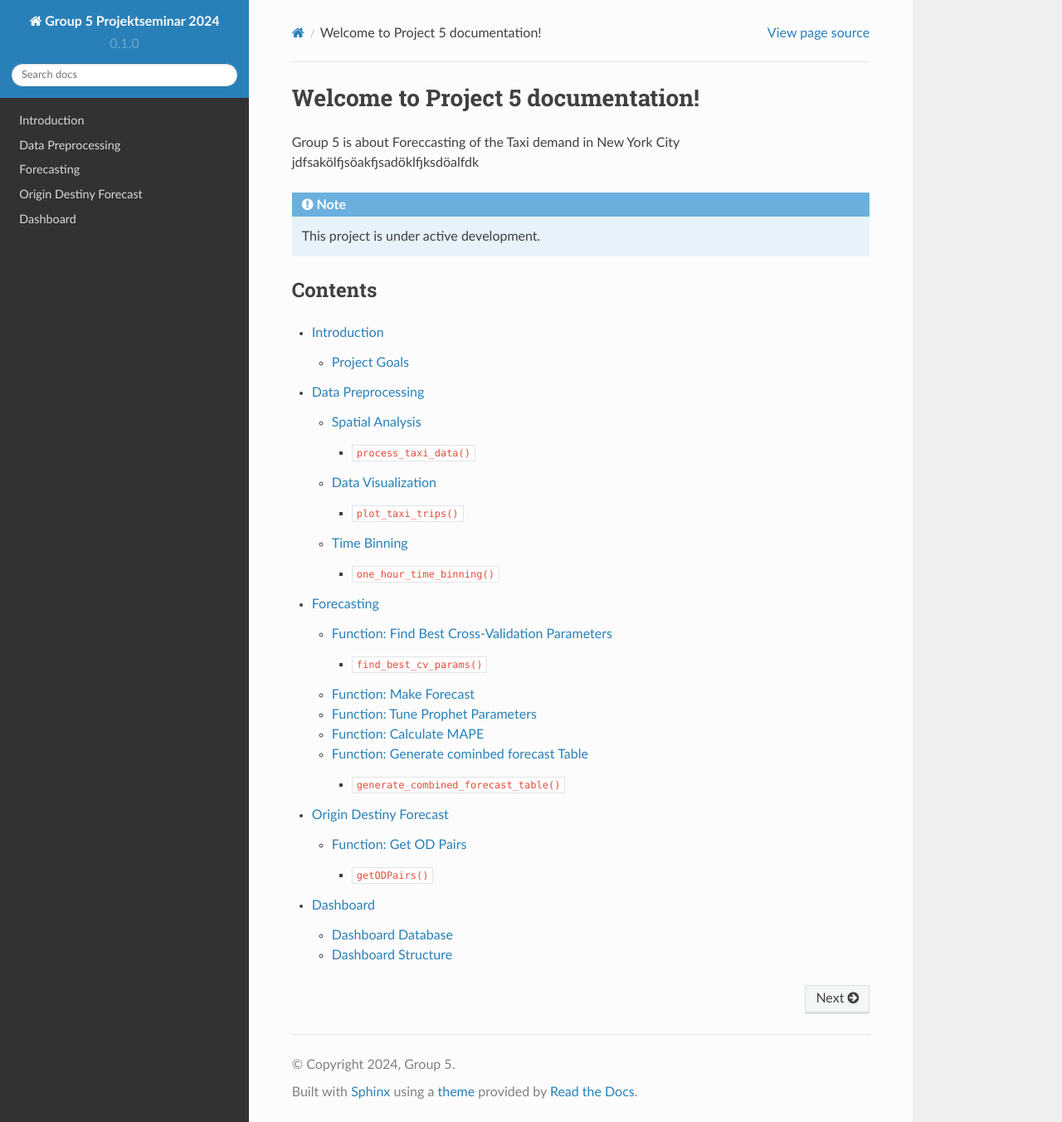
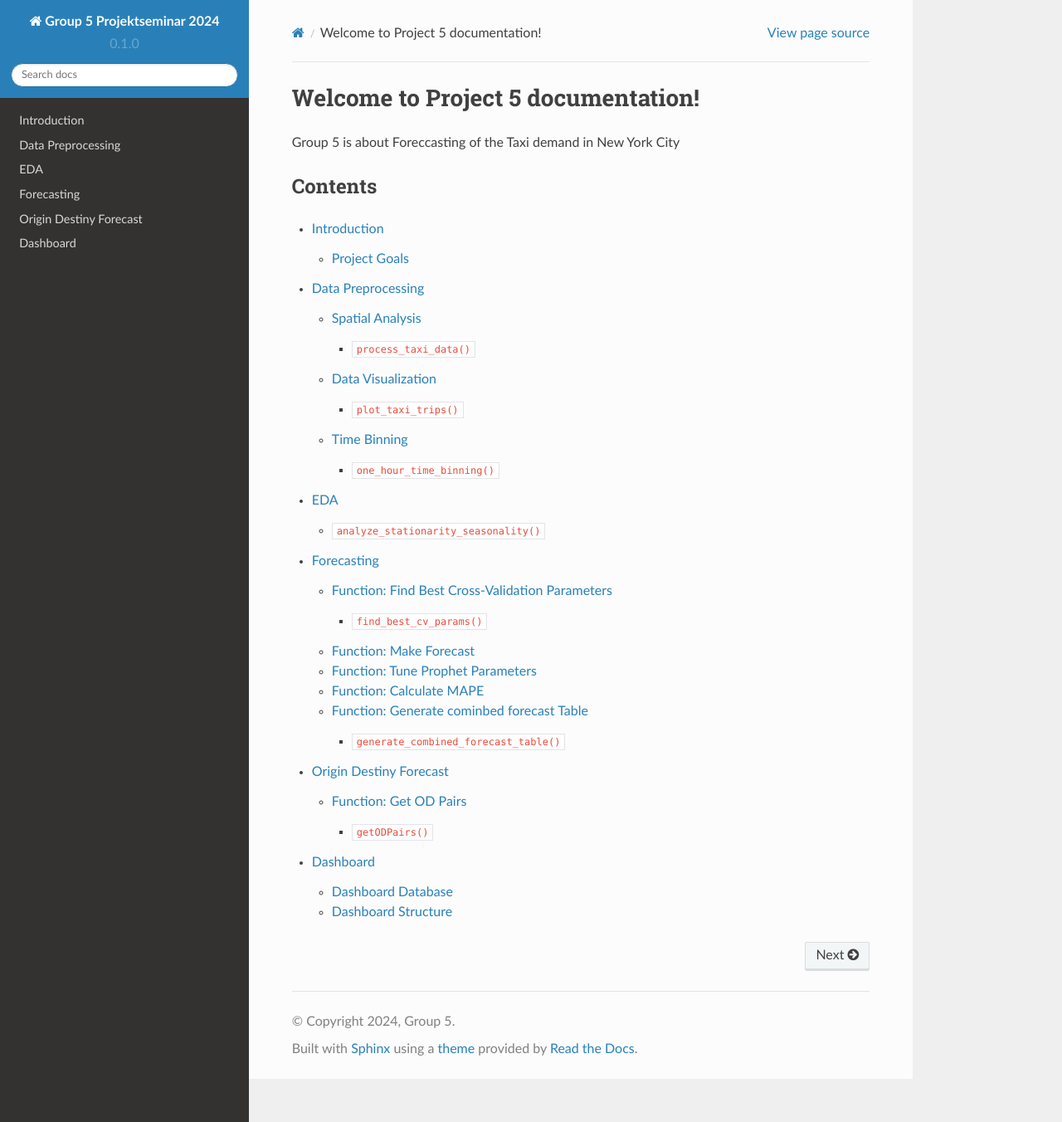
Before and after one commit to Hakan1998/PS-Group-5, a Sphinx documentation site: the page built from docs/source/index.rst, in a window 1280 px wide and 1352 px high. Shown: the whole window at 83% size. Built offline with Sphinx 7.4.7 and the Read the Docs theme 2.0.0, drawn with Linux system fonts in a browser that asks for light colours.

Commit message:
Update index.rst

```diff
--- a/docs/source/index.rst
+++ b/docs/source/index.rst
@@ -1,11 +1,7 @@
 Welcome to Project 5 documentation!
 ===================================
 
-Group 5 is about Foreccasting of the Taxi demand in New York City jdfsakölfjsöakfjsadöklfjksdöalfdk
-
-.. note::
-
-   This project is under active development.
+Group 5 is about Foreccasting of the Taxi demand in New York City
 
 Contents
 --------
@@ -14,6 +10,7 @@ Contents
 
    Introduction
    DataPreprocessing
+   EDA
    Forecast
    OriginDestiny
    Dashboard
```
